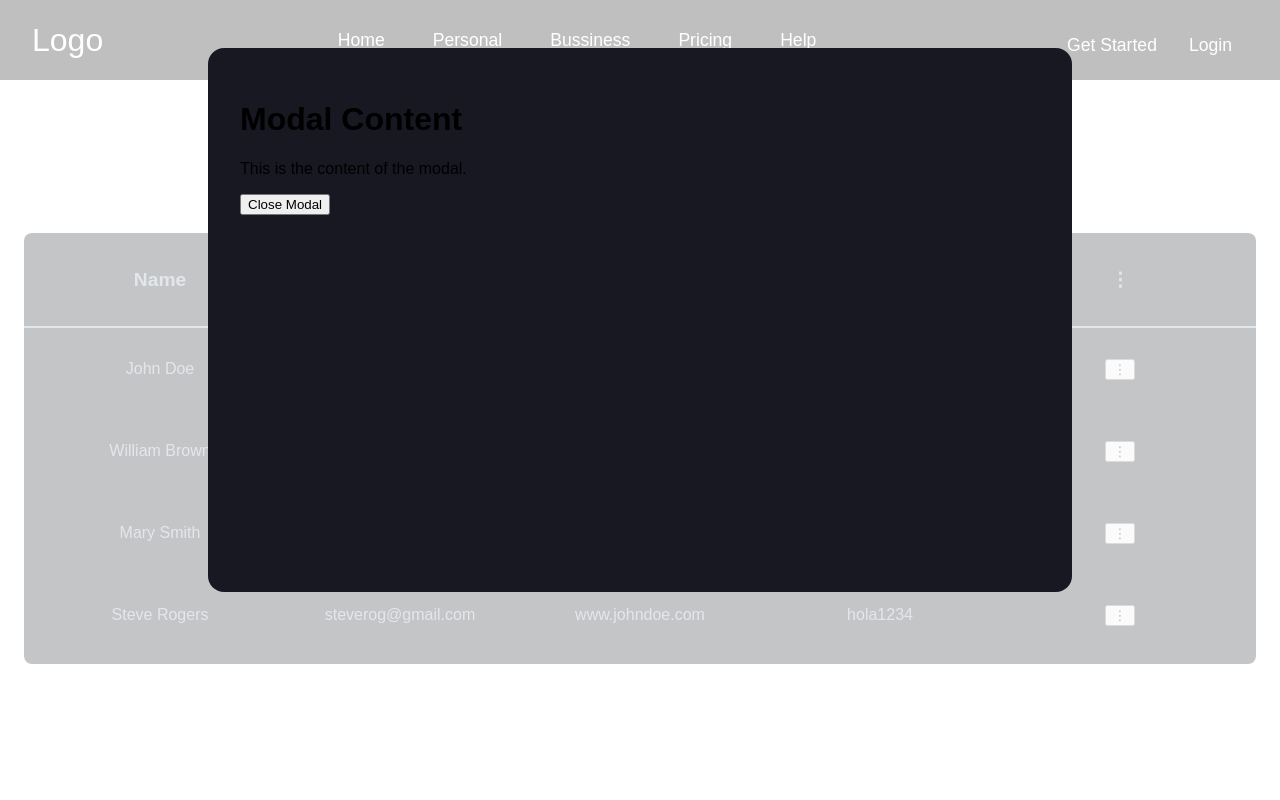
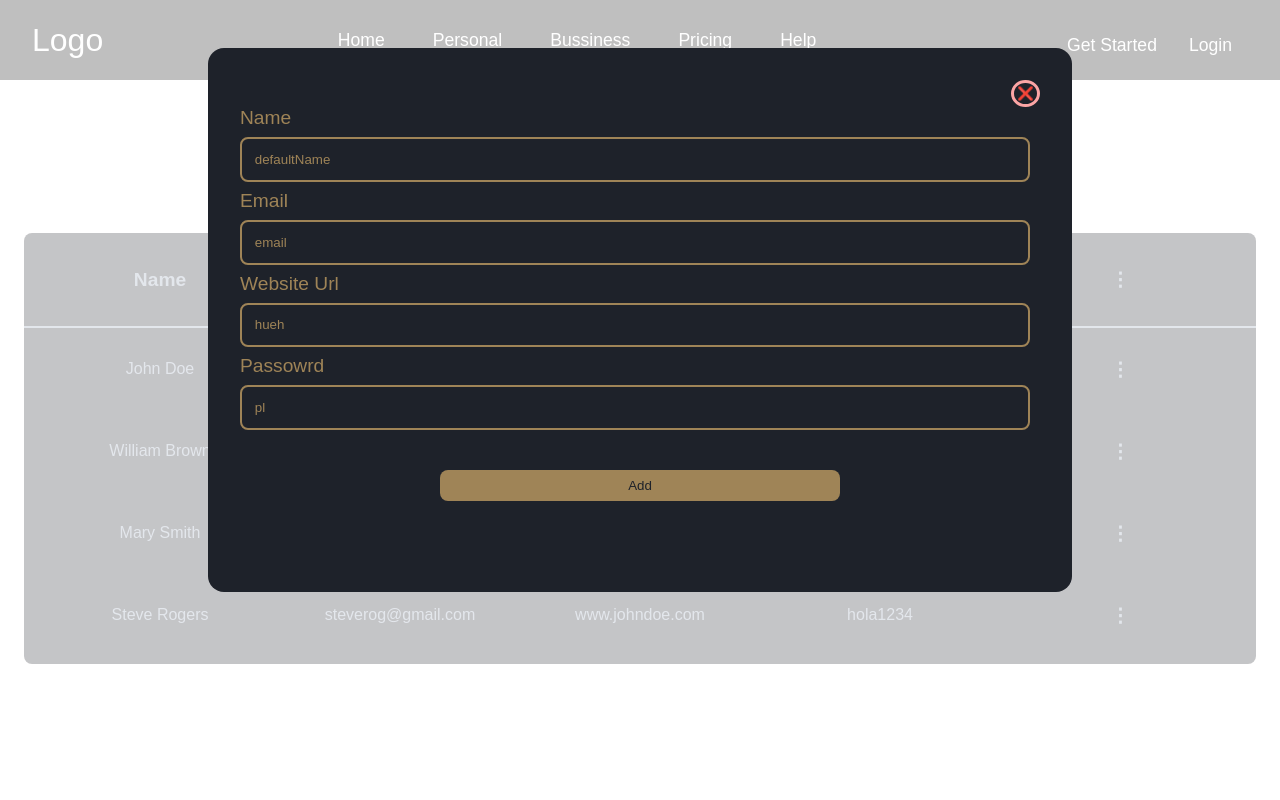
Before and after one commit to KrishT0/Guardian, a React (Vite) app in the folder frontend/: page /vault in a window 1280 px wide. Both pictures are taken after a click on the button "Add password". Shown: the top 800 px of the page. Built offline with nearby package versions, Linux system fonts and the light colour scheme.

Commit message:
Add react-hook-form dependency and create Vault Form component

```diff
--- a/frontend/package.json
+++ b/frontend/package.json
@@ -13,6 +13,7 @@
   "dependencies": {
     "react": "^18.2.0",
     "react-dom": "^18.2.0",
+    "react-hook-form": "^7.49.2",
     "react-modal": "^3.16.1",
     "react-router-dom": "^6.20.1"
   },
--- /dev/null
+++ b/frontend/src/components/Vault/Form.jsx
@@ -0,0 +1,67 @@
+import React from "react";
+import { useForm } from "react-hook-form";
+import classes from "./vault.module.css";
+
+function Form() {
+  let firstNameProp = "defaultName";
+  let emailProp = "email";
+  let websiteUrlProp = "hueh";
+  let passwordProp = "pl";
+  const {
+    register,
+    handleSubmit,
+    formState: { errors },
+  } = useForm({
+    defaultValues: {
+      firstName: firstNameProp,
+      email: emailProp,
+      websiteUrl: websiteUrlProp,
+      password: passwordProp,
+    },
+  });
+  const onSubmitForm = (data) => console.log(data);
+
+  return (
+    <form onSubmit={handleSubmit(onSubmitForm)} className={classes.form}>
+      <div className={classes.inputElement}>
+        <label htmlFor="name">Name</label>
+        <input
+          {...register("firstName", { required: true })}
+          aria-invalid={errors.firstName ? "true" : "false"}
+          id="name"
+        />
+        {errors.firstName && <span>This field is required</span>}
+      </div>
+      <div className={classes.inputElement}>
+        <label htmlFor="email">Email</label>
+        <input
+          {...register("email", { required: true })}
+          aria-invalid={errors.email ? "true" : "false"}
+          id="email"
+        />
+        {errors.email && <span>This field is required</span>}
+      </div>
+      <div className={classes.inputElement}>
+        <label htmlFor="Website-Url">Website Url</label>
+        <input
+          {...register("websiteUrl", { required: true })}
+          aria-invalid={errors.websiteUrl ? "true" : "false"}
+          id="Website-Url"
+        />
+        {errors.websiteUrl && <span>This field is required</span>}
+      </div>
+      <div className={classes.inputElement}>
+        <label htmlFor="password">Passowrd</label>
+        <input
+          {...register("password", { required: true })}
+          aria-invalid={errors.password ? "true" : "false"}
+          id="password"
+        />
+        {errors.password && <span>This field is required</span>}
+      </div>
+      <button>Add</button>
+    </form>
+  );
+}
+
+export default Form;
--- a/frontend/src/components/Vault/vault.module.css
+++ b/frontend/src/components/Vault/vault.module.css
@@ -49,8 +49,58 @@
 .modal{
  width: 50rem;
  height: 30rem;
- background: #171821;
+ background: #1E222A;
+ color: #9F8457;
  margin: 3rem auto;
  border-radius: 1rem;
  padding: 2rem;
 }
+
+.form{
+  display: flex;
+  flex-direction: column;
+  gap: 0.5rem;
+  align-items: center;
+}
+
+.form label{
+  font-size: 1.2rem;
+  text-align: left;
+}
+
+.form .inputElement{
+  display: flex;
+  flex-direction: column;
+  gap: 0.5rem;
+  align-items:flex-start;
+  width: 100%;
+}
+
+.form input{
+  background: #1E222A;
+  color: #9F8457;
+  border: 2px solid #9F8457;
+  border-radius: 0.5rem;
+  padding: 0.5rem;
+  outline: none;
+  padding: 0.8rem;
+  width: 95%;
+}
+
+.form input:focus{
+  border: 3px solid #61AFEF;
+}
+
+.form button{
+  border: none;
+  width: 50%;
+  padding: 0.5rem;
+  border-radius: 0.5rem;
+  margin-top: 2rem;
+  background: #9F8457;
+  color: #1E222A;
+}
+
+.form span{
+  color: #FCA5A5;
+}
--- a/frontend/src/utils/Dropdown.jsx
+++ b/frontend/src/utils/Dropdown.jsx
@@ -18,9 +18,17 @@ function Dropdown({ handleShowPassword, handleEdit, handleDelete }) {
     handleDelete();
   };
 
+  function handleBlur() {
+    setTimeout(() => {
+      setOpen(false);
+    }, 500);
+  }
+
   return (
     <div className={classes.dropdown}>
-      <button onClick={toggle}>⋮</button>
+      <button onClick={toggle} onBlur={handleBlur}>
+        ⋮
+      </button>
       {open && (
         <ul className={classes.menu}>
           <li className={classes.menuItem}>
--- a/frontend/src/utils/ModalComp.jsx
+++ b/frontend/src/utils/ModalComp.jsx
@@ -1,6 +1,7 @@
 import React, { useState } from "react";
 import Modal from "react-modal";
-import classes from "../components/Vault/vault.module.css";
+import classes from "./modal.module.css";
+import Form from "../components/Vault/Form";
 
 const ModalComp = () => {
   const [isOpen, setIsOpen] = useState(false);
@@ -14,16 +15,16 @@ const ModalComp = () => {
   };
 
   return (
-    <div>
+    <div >
       <button onClick={openModal}>Add password</button>
       <Modal
+        ariaHideApp={false}
         isOpen={isOpen}
         onRequestClose={closeModal}
         className={classes.modal}
       >
-        <h1>Modal Content</h1>
-        <p>This is the content of the modal.</p>
-        <button onClick={closeModal}>Close Modal</button>
+        <button onClick={closeModal} className={classes.modalCloseBtn}>❌</button>
+        <Form />
       </Modal>
     </div>
   );
--- a/frontend/src/utils/dropdown.module.css
+++ b/frontend/src/utils/dropdown.module.css
@@ -34,3 +34,13 @@
   font: inherit;
   cursor: pointer;
 }
+
+.dropdown > button{
+  background: none;
+  color:#91a0b5 ;
+  font-weight: 700;
+  font-size: larger;
+  border: none;
+  outline: none;
+  cursor: pointer;
+}
--- /dev/null
+++ b/frontend/src/utils/modal.module.css
@@ -0,0 +1,20 @@
+.modal {
+  width: 50rem;
+  height: 30rem;
+  background: #1e222a;
+  color: #9f8457;
+  margin: 3rem auto;
+  border-radius: 1rem;
+  padding: 2rem;
+  display: flex;
+  flex-direction: column;
+}
+
+.modalCloseBtn {
+  align-self: flex-end;
+  background: none;
+  border: 3px solid #FCA5A5;
+  padding: 0.2rem;
+  border-radius: 50%;
+  cursor: pointer;
+}
```
Also changed, not shown: 1 other file (tests, documents, lock files or other folders).
